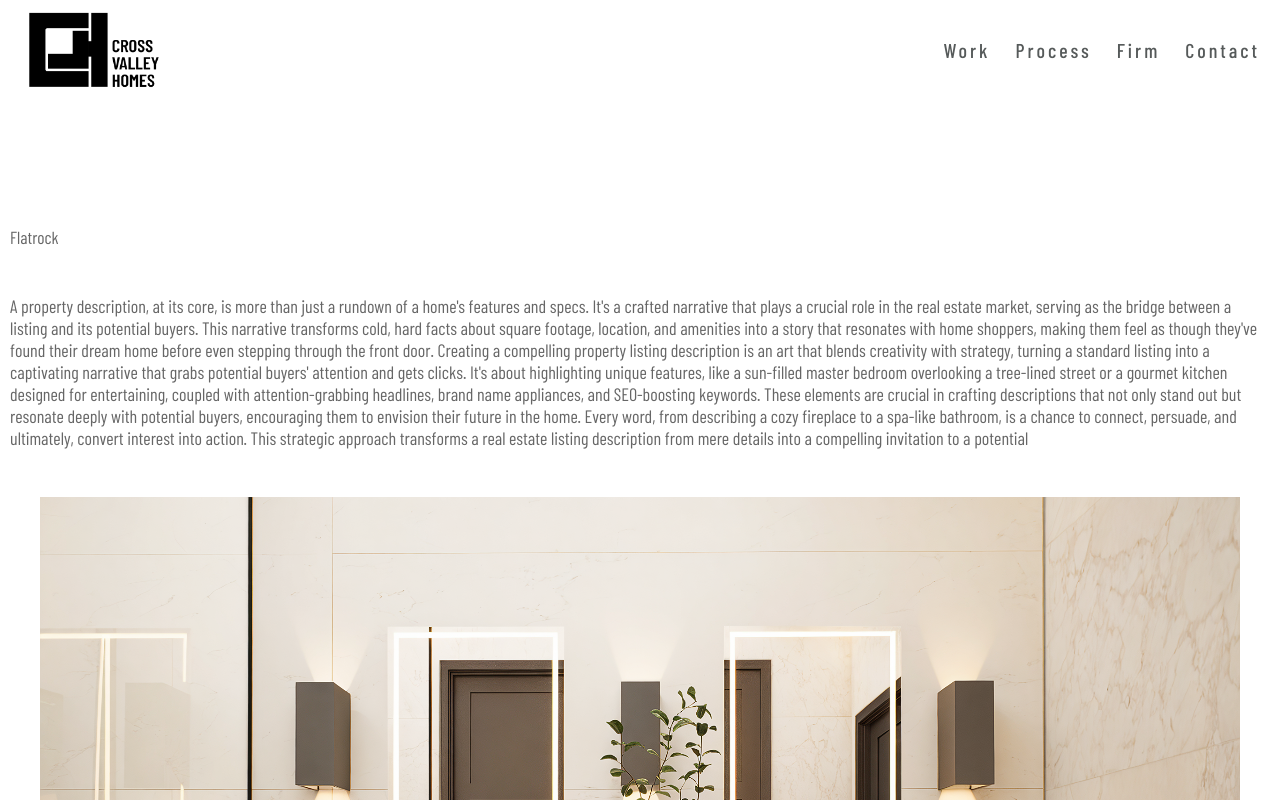
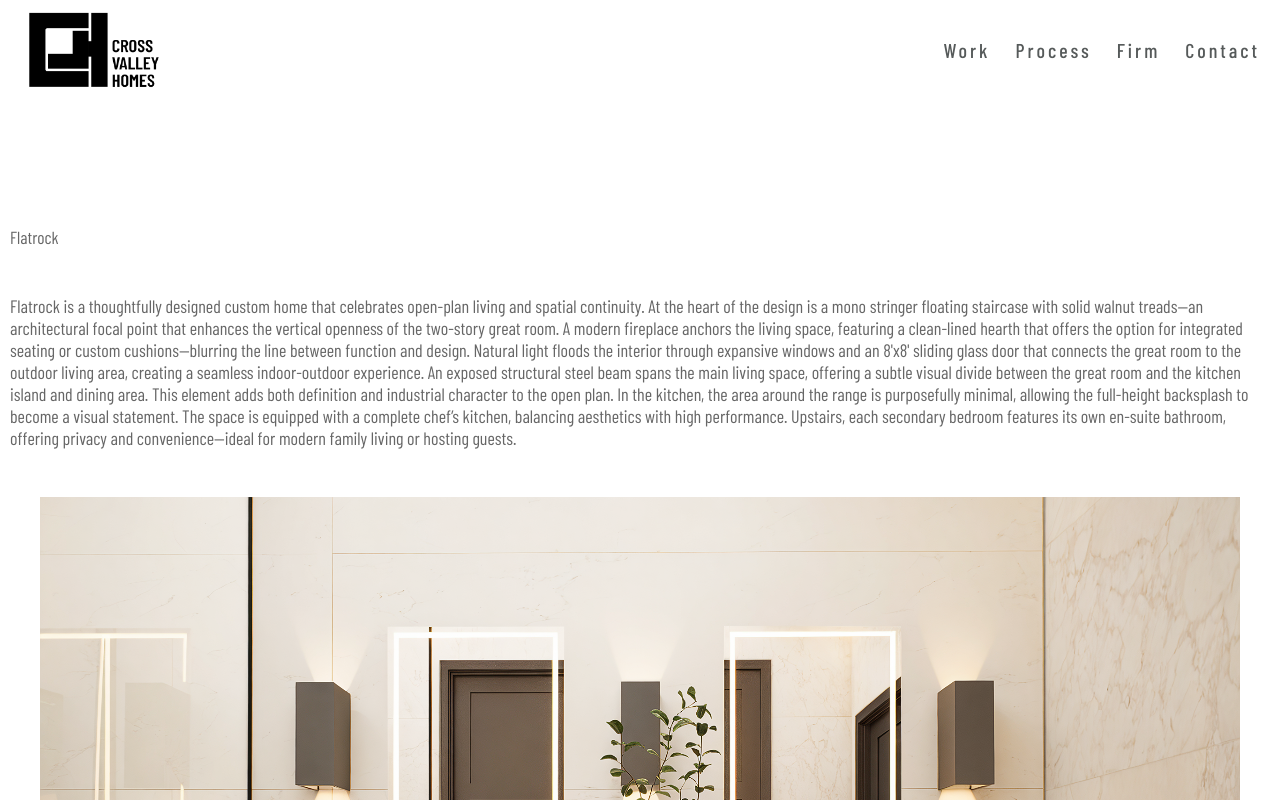
Before and after one commit to shivabuildmyplace/crossvally, a React (Create React App) app: page /flatrock in a window 1280 px wide. Shown: the top 800 px of the page. Built offline with nearby package versions, Linux system fonts and the light colour scheme; a web font is replaced by a local one.

Commit message:
text -updated

```diff
--- a/src/components/portfolio-sliders/flatrock1/index.js
+++ b/src/components/portfolio-sliders/flatrock1/index.js
@@ -23,28 +23,26 @@ function Flatrock1() {
         </ul>
         <div className="content">
           <h3>
-            A property description, at its core, is more than just a rundown of
-            a home's features and specs. It's a crafted narrative that plays a
-            crucial role in the real estate market, serving as the bridge
-            between a listing and its potential buyers. This narrative
-            transforms cold, hard facts about square footage, location, and
-            amenities into a story that resonates with home shoppers, making
-            them feel as though they've found their dream home before even
-            stepping through the front door. Creating a compelling property
-            listing description is an art that blends creativity with strategy,
-            turning a standard listing into a captivating narrative that grabs
-            potential buyers' attention and gets clicks. It's about highlighting
-            unique features, like a sun-filled master bedroom overlooking a
-            tree-lined street or a gourmet kitchen designed for entertaining,
-            coupled with attention-grabbing headlines, brand name appliances,
-            and SEO-boosting keywords. These elements are crucial in crafting
-            descriptions that not only stand out but resonate deeply with
-            potential buyers, encouraging them to envision their future in the
-            home. Every word, from describing a cozy fireplace to a spa-like
-            bathroom, is a chance to connect, persuade, and ultimately, convert
-            interest into action. This strategic approach transforms a real
-            estate listing description from mere details into a compelling
-            invitation to a potential
+            Flatrock is a thoughtfully designed custom home that celebrates
+            open-plan living and spatial continuity. At the heart of the design
+            is a mono stringer floating staircase with solid walnut treads—an
+            architectural focal point that enhances the vertical openness of the
+            two-story great room. A modern fireplace anchors the living space,
+            featuring a clean-lined hearth that offers the option for integrated
+            seating or custom cushions—blurring the line between function and
+            design. Natural light floods the interior through expansive windows
+            and an 8'x8' sliding glass door that connects the great room to the
+            outdoor living area, creating a seamless indoor-outdoor experience.
+            An exposed structural steel beam spans the main living space,
+            offering a subtle visual divide between the great room and the
+            kitchen island and dining area. This element adds both definition
+            and industrial character to the open plan. In the kitchen, the area
+            around the range is purposefully minimal, allowing the full-height
+            backsplash to become a visual statement. The space is equipped with
+            a complete chef’s kitchen, balancing aesthetics with high
+            performance. Upstairs, each secondary bedroom features its own
+            en-suite bathroom, offering privacy and convenience—ideal for modern
+            family living or hosting guests.
           </h3>
         </div>
       </div>
```
